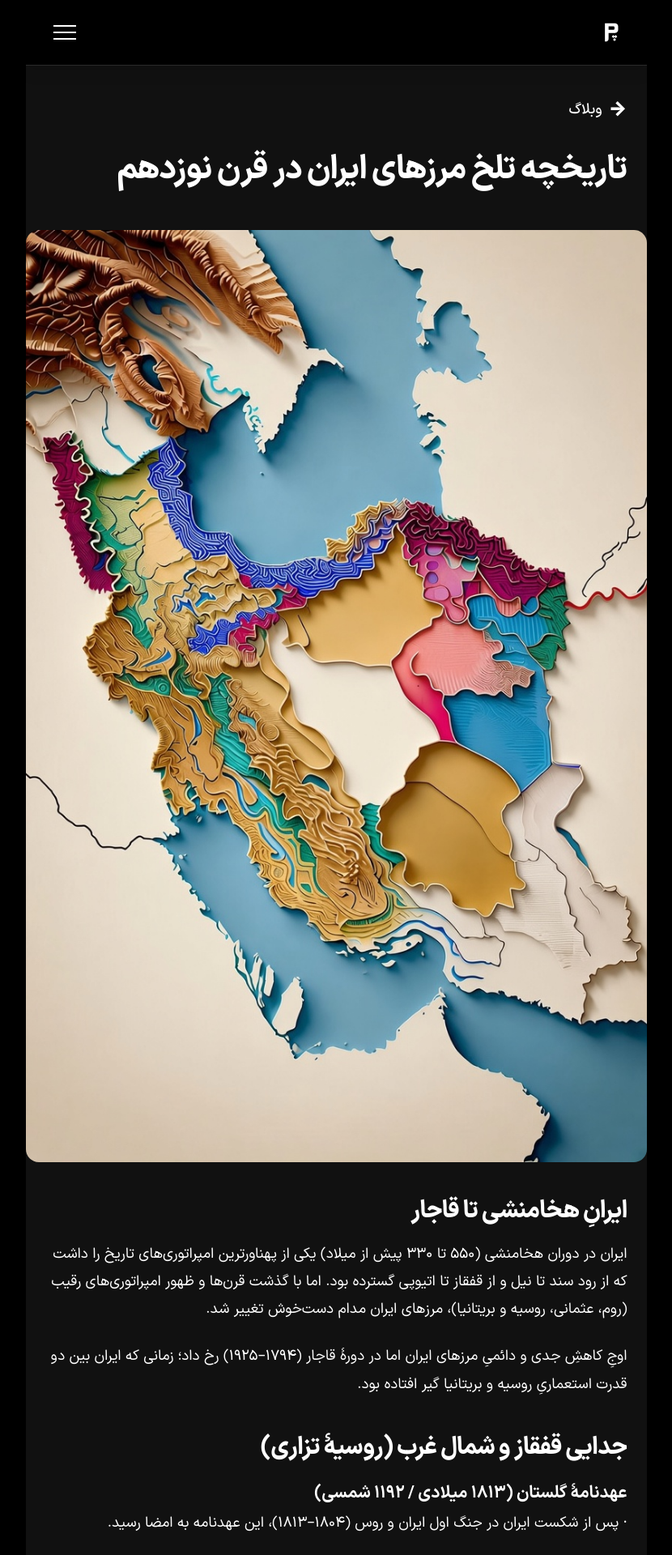
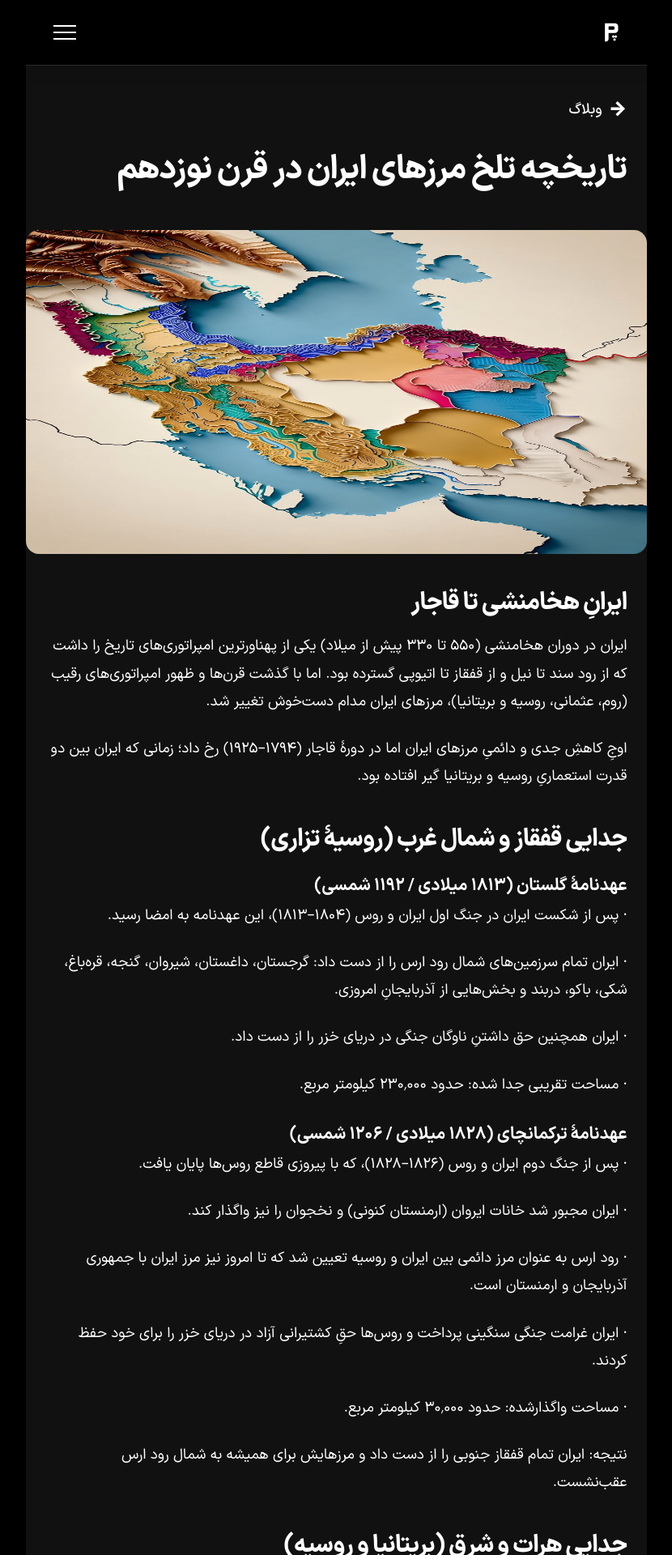
Before and after one commit to darkblog/darkblog.github.io, a Jekyll site: the page built from _posts/2026-8-30-205.md, in a window 1280 px wide. Shown: the top 1920 px of the page at 81% size, without its empty margins (225-1055 px from the left). Built offline with Jekyll 4.4.1, drawn with Linux system fonts in a browser that asks for light colours.

Commit message:
Update default.html

```diff
--- a/_layouts/default.html
+++ b/_layouts/default.html
@@ -57,14 +57,14 @@ layout: null
     .post-breadcrumb a:hover { color: #2dd4bf; }
     .post-breadcrumb a span { font-weight: 900; font-size: 1.5rem; line-height: 1; display: inline-block; vertical-align: middle; }
     .post-featured-image { width: calc(100% + clamp(2rem, 6vw, 3rem)); margin-right: calc(clamp(1rem, 3vw, 1.5rem) * -1); overflow: hidden; border-radius: 1rem; margin-bottom: 2.5rem; background-color: #1c1c1c; }
-    .post-featured-image img { width: 100%; height: auto; display: block; }
+    .post-featured-image img { width: 100%; height: 400px; display: block; }
     .article-content { line-height: 1.9; color: #ffffff; margin-top: 2.5rem; font-size: inherit; }
     .article-content h2 { font-weight: 800; margin: 2.5rem 0 1rem; color: #ffffff; font-size: clamp(1.4rem, 3.5vw, 1.85rem); letter-spacing: -0.02em; line-height: 1.4; }
     .article-content h3, .article-content h4 { color: #ffffff; }
     .article-content p { margin-bottom: 1.5rem; font-size: inherit; }
     .article-content a { color: #2dd4bf; text-decoration: none; font-weight: 500; border-bottom: 1px dashed currentColor; }
     .article-content a:hover { text-decoration: none; color: #5eeadb; border-bottom-style: solid; }
-    .article-content img { max-width: 100%; height: auto; border-radius: 0.75rem; margin: 2rem 0; display: block; }
+    .article-content img { max-width: 100%; height: 400px; border-radius: 0.5rem; margin: 2rem 0; display: block; }
     .article-content blockquote { border-right: 4px solid #3a3a3a; padding: 1.5rem; margin: 1.5rem 0; color: #ffffff; background: #1c1c1c; }
     .article-content blockquote p { margin: 0; }
     .article-content ul, .article-content ol { margin: 1.5rem 0; padding-right: 1.5rem; }
@@ -133,7 +133,7 @@ layout: null
         </header>
         {% if page.image %}
         <figure class="post-featured-image">
-          <img src="{{ page.image | relative_url }}" alt="{{ page.title | escape }}" property="image" fetchpriority="high" width="800" height="450">
+          <img src="{{ page.image | relative_url }}" alt="{{ page.title | escape }}" property="image" fetchpriority="high" height="400px">
         </figure>
         {% endif %}
         <div class="article-content" property="articleBody">
```
